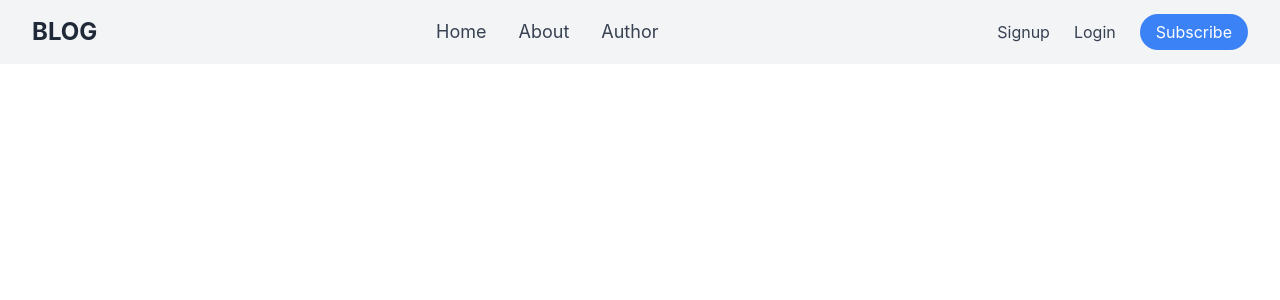
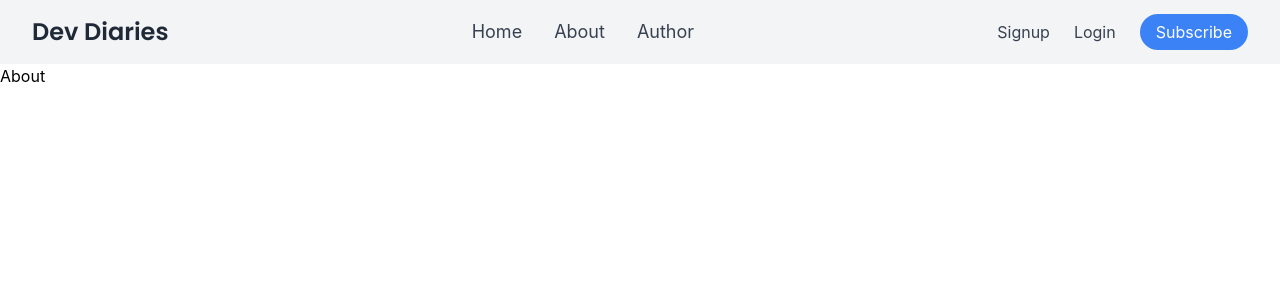
Before and after one commit to sarthakp107/Blog, a React (Create React App) app: page /about in a window 1280 px wide. Shown: the top 300 px of the page. Built offline with nearby package versions, Linux system fonts and the light colour scheme; the HTML template or start-up script is replaced by a standard one.

Commit message:
added pages

```diff
--- a/package.json
+++ b/package.json
@@ -3,6 +3,7 @@
   "version": "0.1.0",
   "private": true,
   "dependencies": {
+    "@fontsource/poppins": "^5.1.1",
     "@testing-library/jest-dom": "^5.17.0",
     "@testing-library/react": "^13.4.0",
     "@testing-library/user-event": "^13.5.0",
--- a/public/index.html
+++ b/public/index.html
@@ -10,6 +10,8 @@
       content="Web site created using create-react-app"
     />
     <link rel="apple-touch-icon" href="%PUBLIC_URL%/logo192.png" />
+    <link href="https://fonts.googleapis.com/css2?family=Poppins:wght@400;600&display=swap" rel="stylesheet">
+
     <!--
       manifest.json provides metadata used when your web app is installed on a
       user's mobile device or desktop. See https://developers.google.com/web/fundamentals/web-app-manifest/
--- a/src/App.js
+++ b/src/App.js
@@ -7,6 +7,8 @@ import Login from './pages/login/Login.js';
 import Signup from './pages/signup/Signup.js';
 import Home from './pages/home/Home.js';
 import Subscribe from './pages/subscirbe/Subscribe.js';
+import About from './pages/about/About.js';
+import Author from './pages/author/Author.js';
 
 function App() {
   return (
@@ -15,6 +17,8 @@ function App() {
     <Navbar />
     <Routes>
       <Route path='/' element={<Home/>}/>
+      <Route path='/about' element={<About/>}/>
+      <Route path='/author' element={<Author/>}/>
       <Route path='/login' element={<Login/>}/>
       <Route path='/signup' element={<Signup/>}/>
       <Route path='/subscribe' element={<Subscribe/>}/>
--- a/src/components/Navbar.js
+++ b/src/components/Navbar.js
@@ -1,13 +1,14 @@
 import React from 'react';
 import { Link } from 'react-router-dom';
+import '@fontsource/poppins';
 
 export default function Navbar() {
   return (
     <nav className="flex justify-between items-center py-4 px-8 bg-gray-100 ">
       {/* Logo Section */}
       <div>
-        <Link to="/" className="text-2xl font-bold text-gray-800 hover:text-gray-600">
-          BLOG
+        <Link to="/" className="text-2xl font-bold text-gray-800 hover:text-gray-600" style={{ fontFamily: 'Poppins, sans-serif' }}        >
+          Dev Diaries
         </Link>
       </div>
 
--- /dev/null
+++ b/src/pages/about/About.js
@@ -0,0 +1,7 @@
+import React from 'react'
+
+export default function About() {
+  return (
+    <div>About</div>
+  )
+}
--- /dev/null
+++ b/src/pages/author/Author.js
@@ -0,0 +1,7 @@
+import React from 'react'
+
+export default function Author() {
+  return (
+    <div>Author</div>
+  )
+}
```
Also changed, not shown: 1 other file (tests, documents, lock files or other folders).
